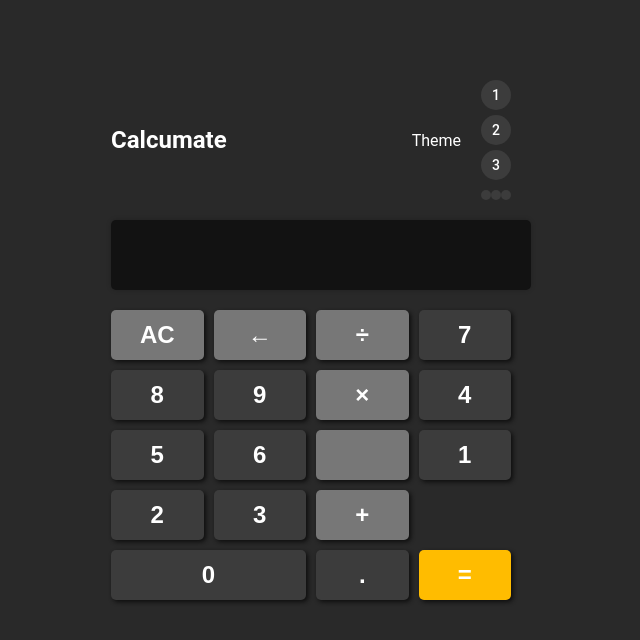
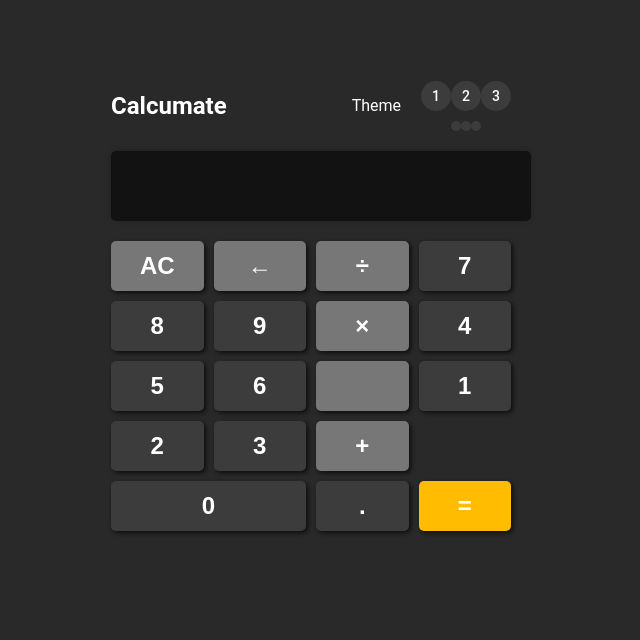
Before and after one commit to yosephdev/caculator-app, a React (Create React App) app: page / in a window 1280 px wide. Shown: the top 640 px of the page, without its empty margins (329-969 px from the left). Built offline with nearby package versions, Linux system fonts and the light colour scheme; the HTML template or start-up script is replaced by a standard one.

Commit message:
change flex direction to theme numbers

```diff
--- a/src/App.css
+++ b/src/App.css
@@ -47,11 +47,12 @@
   display: flex;
   flex-direction: column;
   margin-left: 10px;
+
 }
 
 #theme-numbers {
   display: flex;
-  flex-direction: column;
+  flex-direction: row;
   margin-bottom: 5px;
 }
 
@@ -81,6 +82,19 @@
 #theme-bullets {
   display: flex;
   flex-direction: row;
+  justify-content: center;
+}
+
+.bullet-1 {
+  color: #ffbc00;
+
+}
+.bullet-2 {
+  color: aqua;
+}
+
+.bullet-3 {
+  color: black;
 }
 
 .bullet {
```
